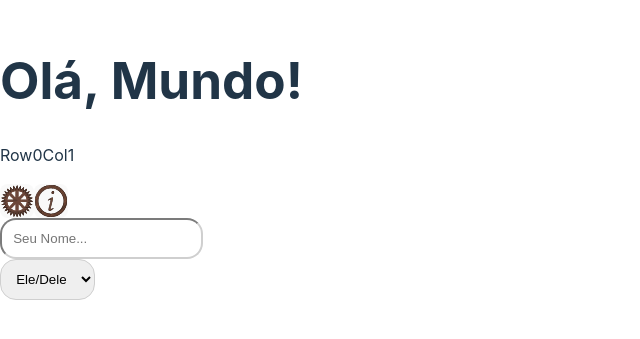
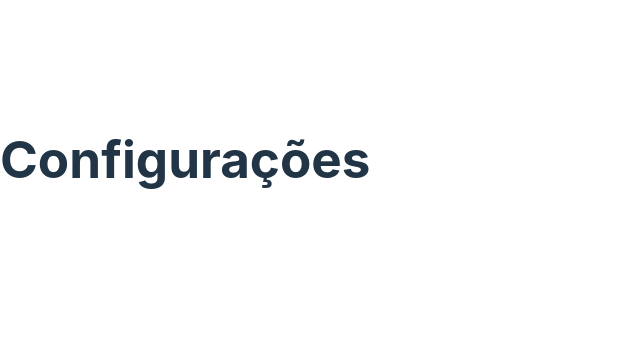
Before and after one commit to smd-projeto1-caramelos/guilda-o-jogo, a React (Vite) app: page /configuracoes in a window 1280 px wide. Shown: the part 241-580 px from the top of the page, without its empty margins (0-640 px from the left). Built offline with nearby package versions, Linux system fonts and the light colour scheme.

Commit message:
implementacao: react-router e prototipo de paginas

```diff
--- a/package.json
+++ b/package.json
@@ -13,6 +13,7 @@
   "dependencies": {
     "react": "^18.2.0",
     "react-dom": "^18.2.0",
+    "react-router-dom": "^6.20.1",
     "styled-components": "^6.1.1"
   },
   "devDependencies": {
--- a/src/App.tsx
+++ b/src/App.tsx
@@ -1,20 +1,26 @@
+import { BrowserRouter, Routes, Route } from 'react-router-dom';
+
+import { getById, listAll }  from './database/Database';
+
 import Message from './Message';
-import { getById, listAll }  from './database/Database';
 import BotaoConfiguracoes from './components/BotaoConfiguracoes';
 import BotaoInfo from './components/BotaoInfo';
 import CaixaInput from './components/InputNome';
 import CaixaSelect from './components/InputSelect';
+import FaixaTitulo from './components/FaixaTitulo';
+import Introducao from './pages/Introducao';
+import Configuracoes from './pages/Configuracoes';
+
 function App() {
   return (
   <>
-    <div><Message></Message></div>
-    <div><p>{getById(0).data[0].data}</p></div>
-    <BotaoConfiguracoes />
-    <BotaoInfo />
-    <CaixaInput />
-    <CaixaSelect />
-
-    </>
+    <BrowserRouter>
+      <Routes>
+        <Route index element={<Introducao />} />
+        <Route path="/configuracoes" element={<Configuracoes />} />
+      </Routes>
+    </BrowserRouter>
+  </>
   );
 }
 
--- /dev/null
+++ b/src/pages/Configuracoes.tsx
@@ -0,0 +1,9 @@
+function Configuracoes() {
+  return(
+    <>
+      <h1>Configurações</h1>
+    </>
+  );
+}
+
+export default Configuracoes;
--- /dev/null
+++ b/src/pages/Introducao.tsx
@@ -0,0 +1,9 @@
+function Introducao() {
+  return(
+    <>
+      <h1>Introdução</h1>
+    </>
+  );
+}
+
+export default Introducao;
```
Also changed, not shown: 1 other file (tests, documents, lock files or other folders).
